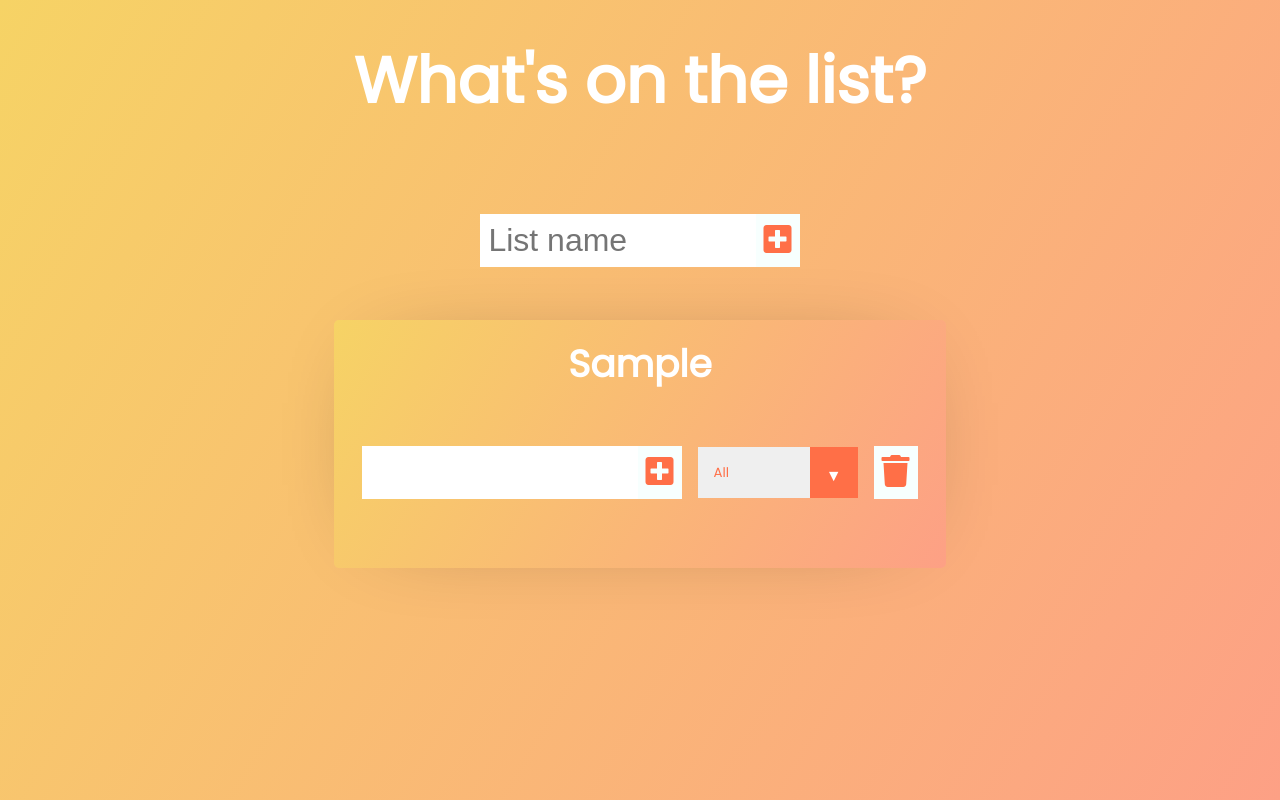
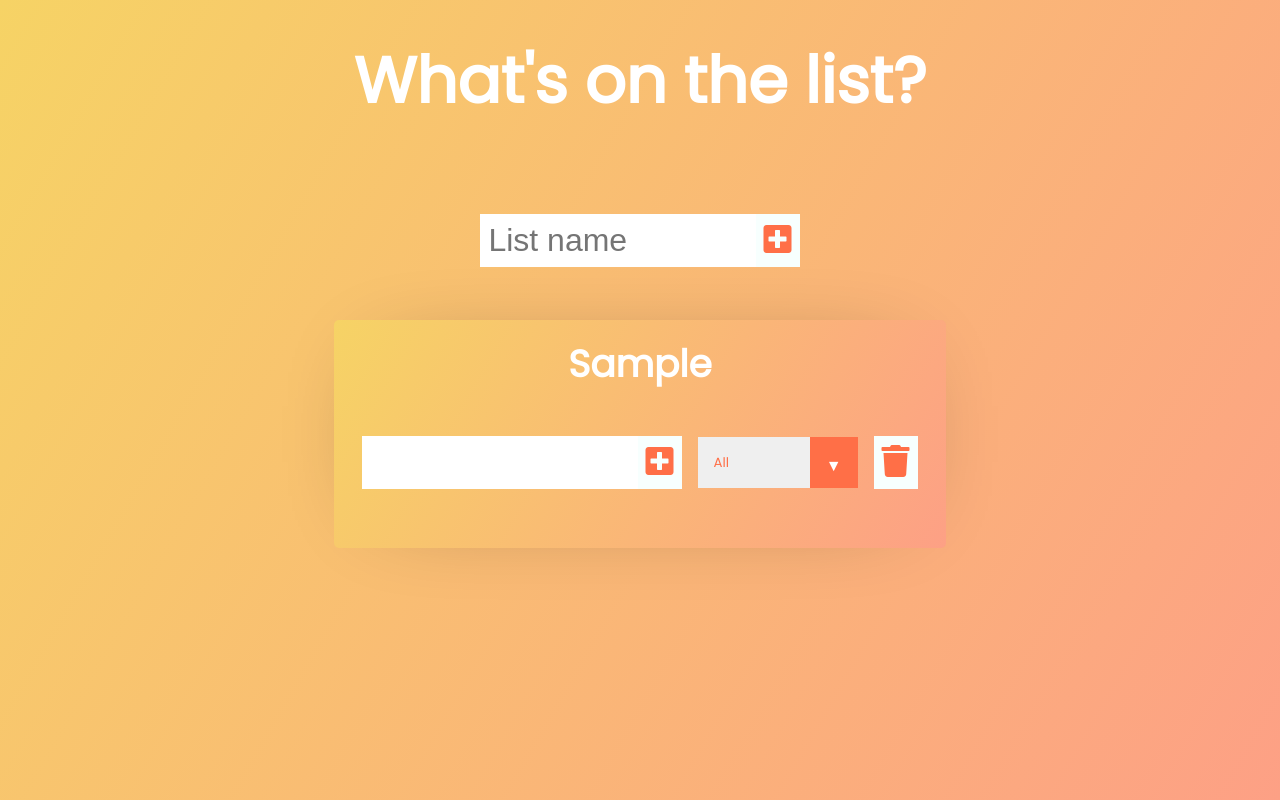
Before and after one commit to a-fatsum/todo-list, a React (Create React App) app: page / in a window 1280 px wide. Both pictures are taken after typing "Sample" into the empty fields and a click on the button 777 px from the left and 240 px from the top of the page. Built offline with nearby package versions, Linux system fonts and the light colour scheme.

Commit message:
fixed the distance between the my-list title and the list items - brght them closer by 10 px

```diff
--- a/src/App.css
+++ b/src/App.css
@@ -188,6 +188,7 @@ select {
   width: fit-content;
   padding: 1rem;
   border-radius: 5px;
+  background-color: red;
 }
 
 .list-name {
@@ -207,3 +208,7 @@ select {
   max-width: 17.2rem;
   font-size: 2rem;
 }
+.z {
+  margin-top: -10px;
+  margin-bottom: -10px;
+}
--- a/src/components/lists.js
+++ b/src/components/lists.js
@@ -80,7 +80,7 @@ function Lists({ text, listOfTodos, setTodosList, todosList }) {
       <div className="list-name">
         <h3>{text}</h3>
       </div>
-      <form>
+      <form className="z">
         <input
           value={todosInputText}
           onChange={inputTextHandler}
```
